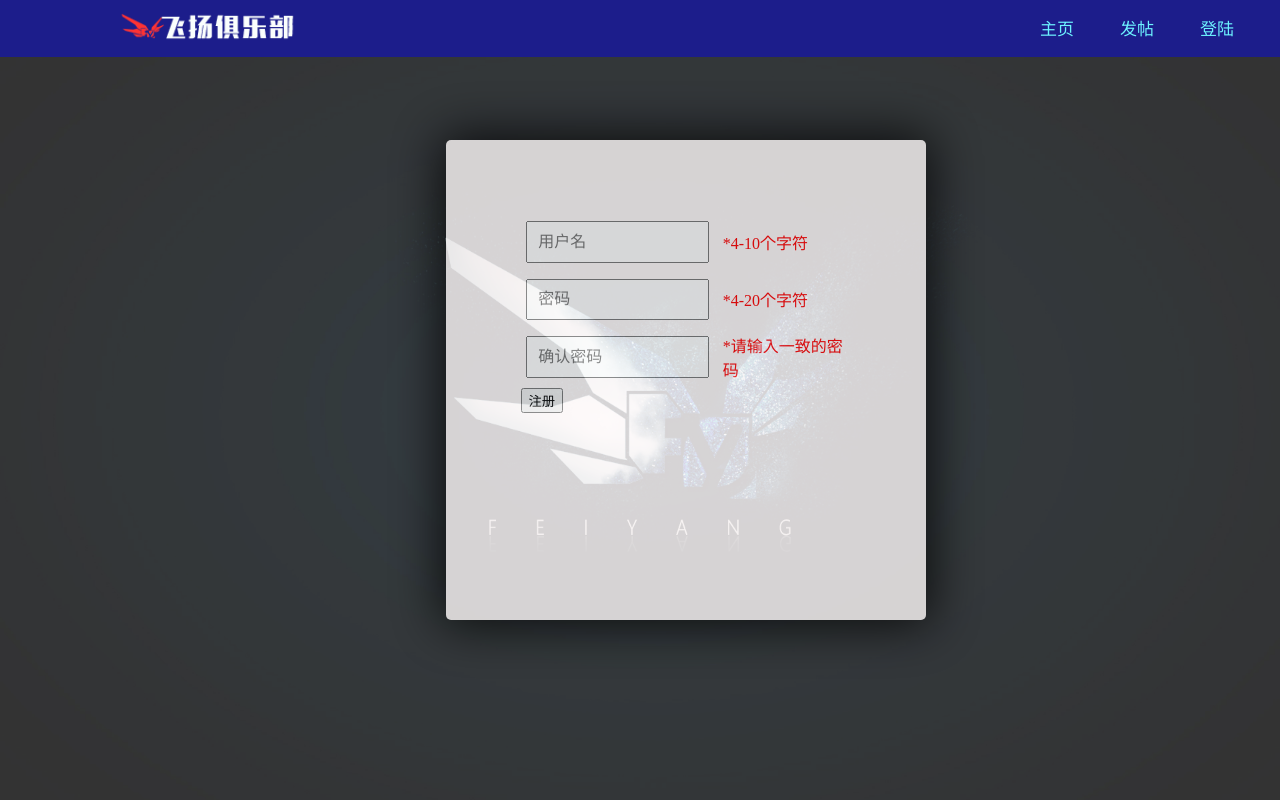
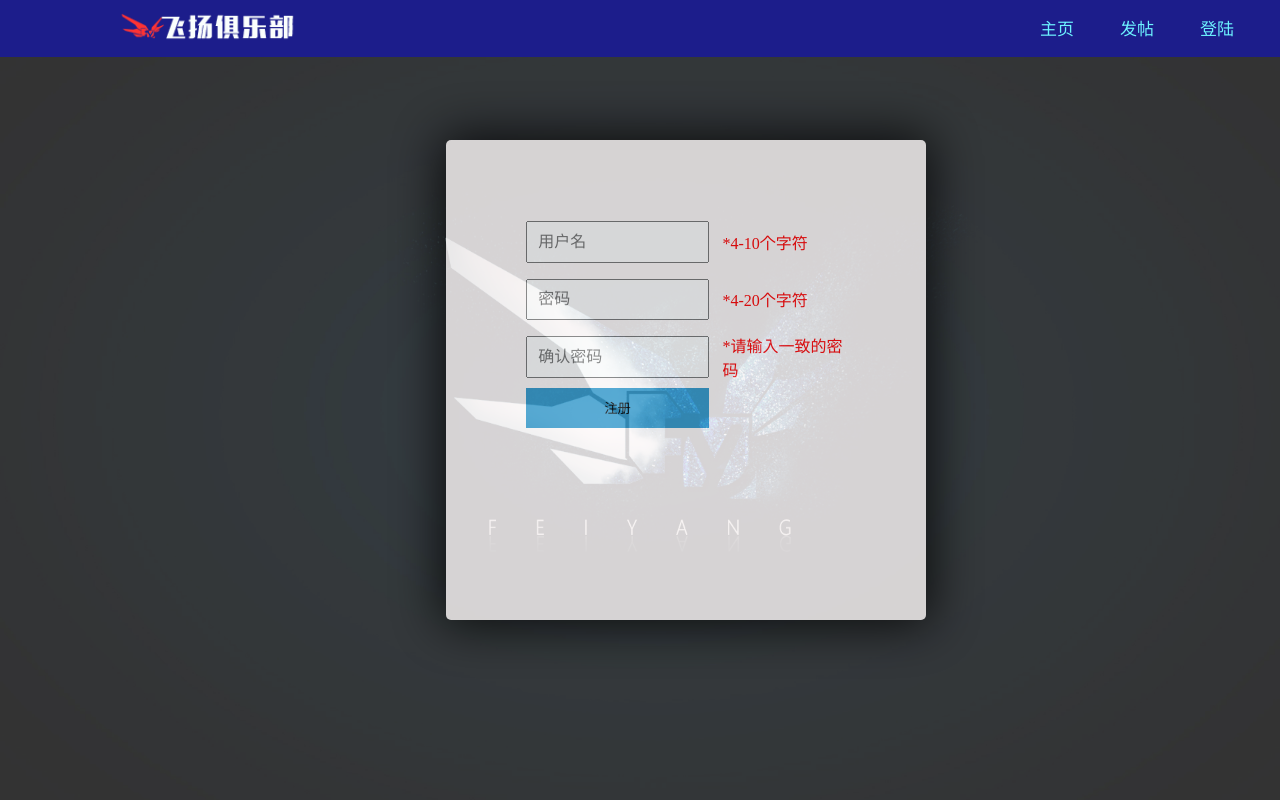
Before and after one commit to yufengxi/FY-forum, a Flask app: template templates/register.html in a window 1280 px wide. Run offline with Flask 2, Linux system fonts and the light colour scheme; the template is opened without the code that fills it, so the values that code supplies are empty.

Commit message:
login register ok

```diff
--- a/static/css/FY-forum.css
+++ b/static/css/FY-forum.css
@@ -156,9 +156,15 @@ td > input
     width:80%;
     font-size: 16px;
 }
-input[type="submit"]
+button
 {
     width:92%;
     background: #3399cc;
     border:0;
+	height:40px;
 }
+.button1
+{
+	position:relative;
+	left:3%;
+}
--- a/static/js/Register.js
+++ b/static/js/Register.js
@@ -18,20 +18,16 @@ $(document).ready(function () {
         else {
             $.ajax({
                 type: "post",
-                url: '/login',     //发送请求的地址
+                url: '/register',     //发送请求的地址
                 data:
                     {
                         username: UserName,
-                        password: Password1,
+                        password: Password1
                     },          //向后台传入的参数
                 dataType: "json",
                 success: function(data)       //如果注册成功返回true，用户名被占有则返回false
                 {
-
-                    if(data.result == 'null'){
-                        alert("该用户不存在！！！");
-                    }
-                    else if (data.result == true) {
+                    if (data.result == true) {
                         alert("注册成功！！！");
 						$(location).attr('href','/home');
                     }
--- a/templates/login.html
+++ b/templates/login.html
@@ -42,7 +42,7 @@
                     </tr>
                     <tr>
                         <td>
-                            <button id="bt2" name="login">登陆</button>
+                            <button id="bt2" class="button1" name="login">登陆</button>
                         </td>
                     </tr>
                     <tr>
--- a/templates/notice.html
+++ b/templates/notice.html
@@ -2,11 +2,9 @@
 <html lang="en">
 <head>
     <link rel="stylesheet" href = "/static/css/FY-forum.css" >
-
     <meta charset="UTF-8">
     <title>FY forum</title>
 </head>
-
 
 <body>
 <header>
--- a/templates/post.html
+++ b/templates/post.html
@@ -31,7 +31,7 @@
             <input class="input1" type="text" placeholder="主题 (3-20字）"/>
             <textarea placeholder="正文 （最少50字）"></textarea>
             <br>
-            <button type="submit">发帖</button>
+            <button style="left:80px; position:relative;">发帖</button>
         </form>
 
     </div>
--- a/templates/register.html
+++ b/templates/register.html
@@ -54,7 +54,7 @@
                     </td>
                 </tr>
                 <tr>
-                    <td><button id="bt1" name="login">注册</button></td>
+                    <td><button id="bt1" class="button1" name="register">注册</button></td>
                 </tr>
             </table>
         </div>
```
